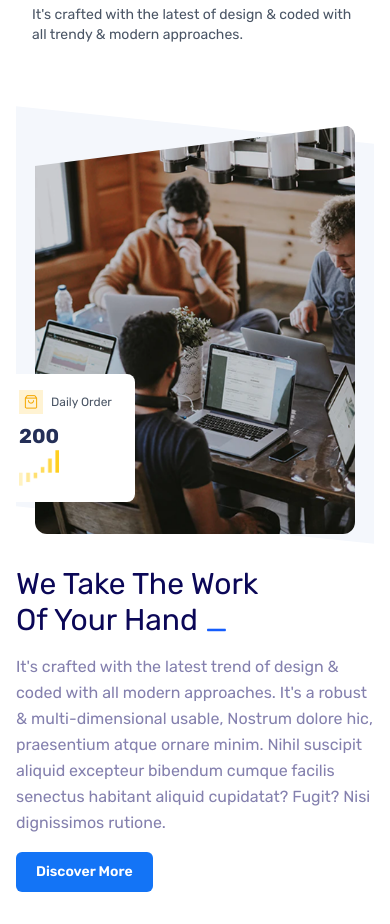
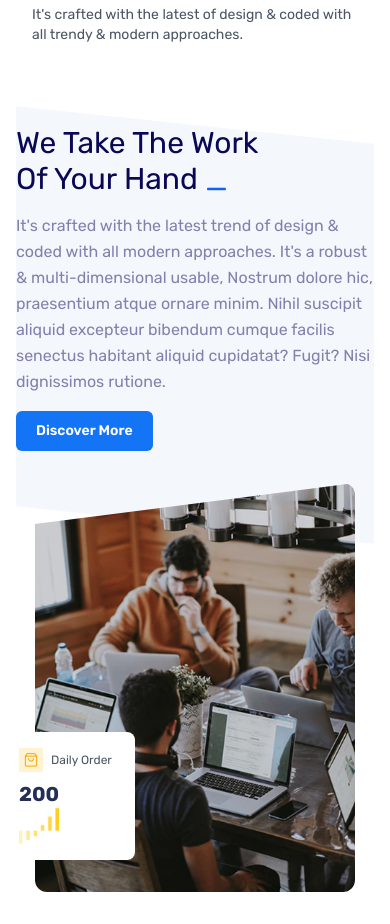
Before and after one commit to gkplw/mini-project-group-1, a plain HTML site: page index.html in a window 390 px wide. Shown: the part 907-1831 px from the top of the page. Drawn offline with nearby package versions, Linux system fonts and the light colour scheme.

Commit message:
Adjust order of elements in index.html for better layout alignment; modified image and content sections to enhance visual flow on larger screens.

```diff
--- a/index.html
+++ b/index.html
@@ -67,7 +67,7 @@
             <div class="absolute bg-[#F4F7FC] w-full sm:w-[600px] lg:w-[1390px] h-[400px] sm:h-[500px] lg:h-[700px] skew-y-6 -z-10 left-0"></div>
             <div class="flex flex-col lg:flex-row items-center gap-8 sm:gap-10 lg:gap-12 relative z-10">
                 <!-- Left side - Image -->
-                <div class="flex-1 relative">
+                <div class="flex-1 relative order-2 lg:order-1">
                     <div class="relative">
                         <img src="asset/images/human.png" alt="Team working" class="w-full max-w-xs sm:max-w-md h-auto rounded-xl [clip-path:polygon(0%_10%,100%_0%,100%_100%,0%_100%)]">
                     </div>
@@ -87,7 +87,7 @@
                 </div>
 
                 <!-- Right side - Content -->
-                <div class="flex-1">
+                <div class="flex-1 order-1 lg:order-2">
                     <h2 class="text-3xl sm:text-4xl lg:text-5xl text-[#0B0757] mb-4 sm:mb-6">
                         We Take The Work<br>
                         Of Your Hand <span class="text-blue-600">_</span>
```
